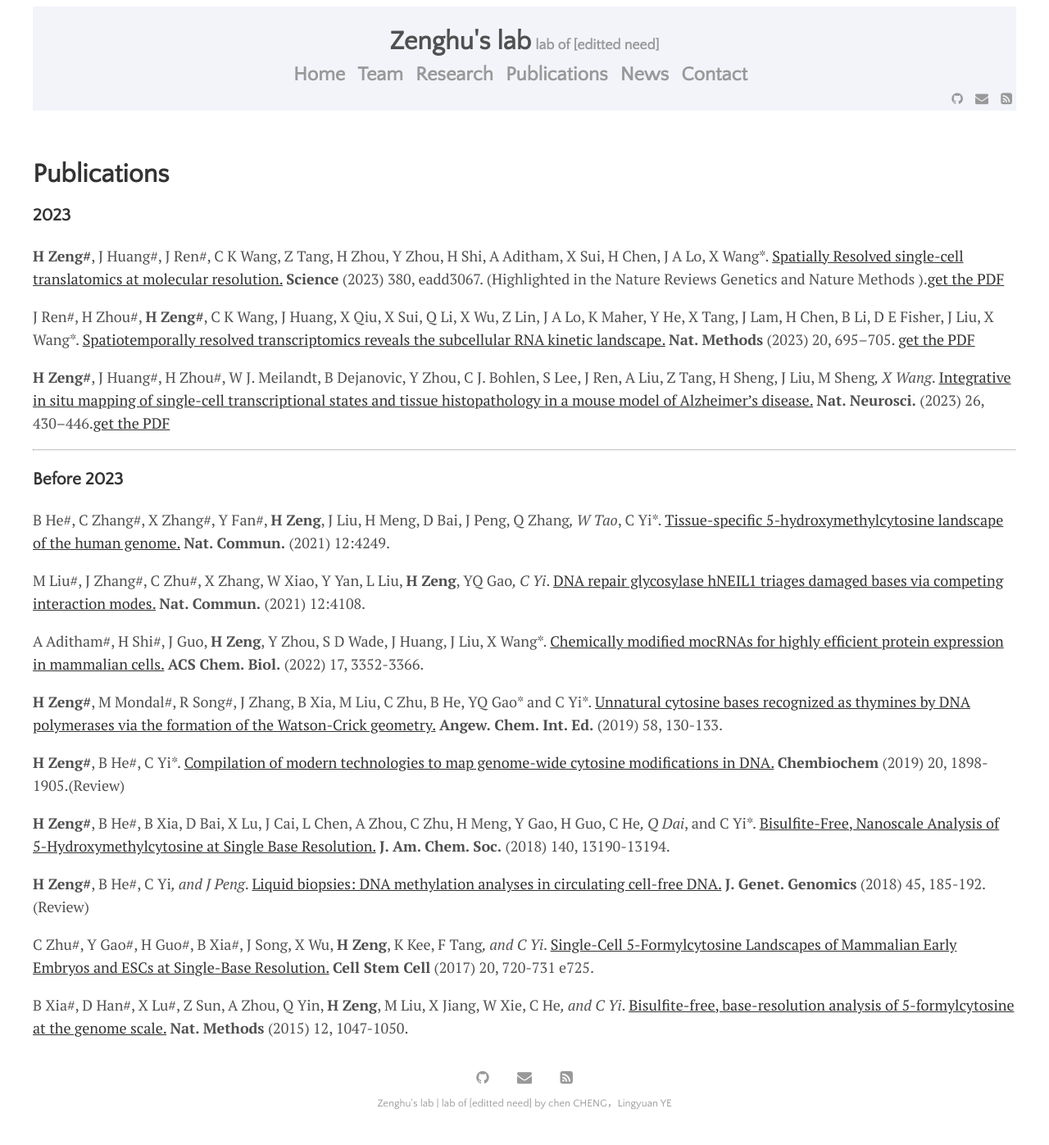
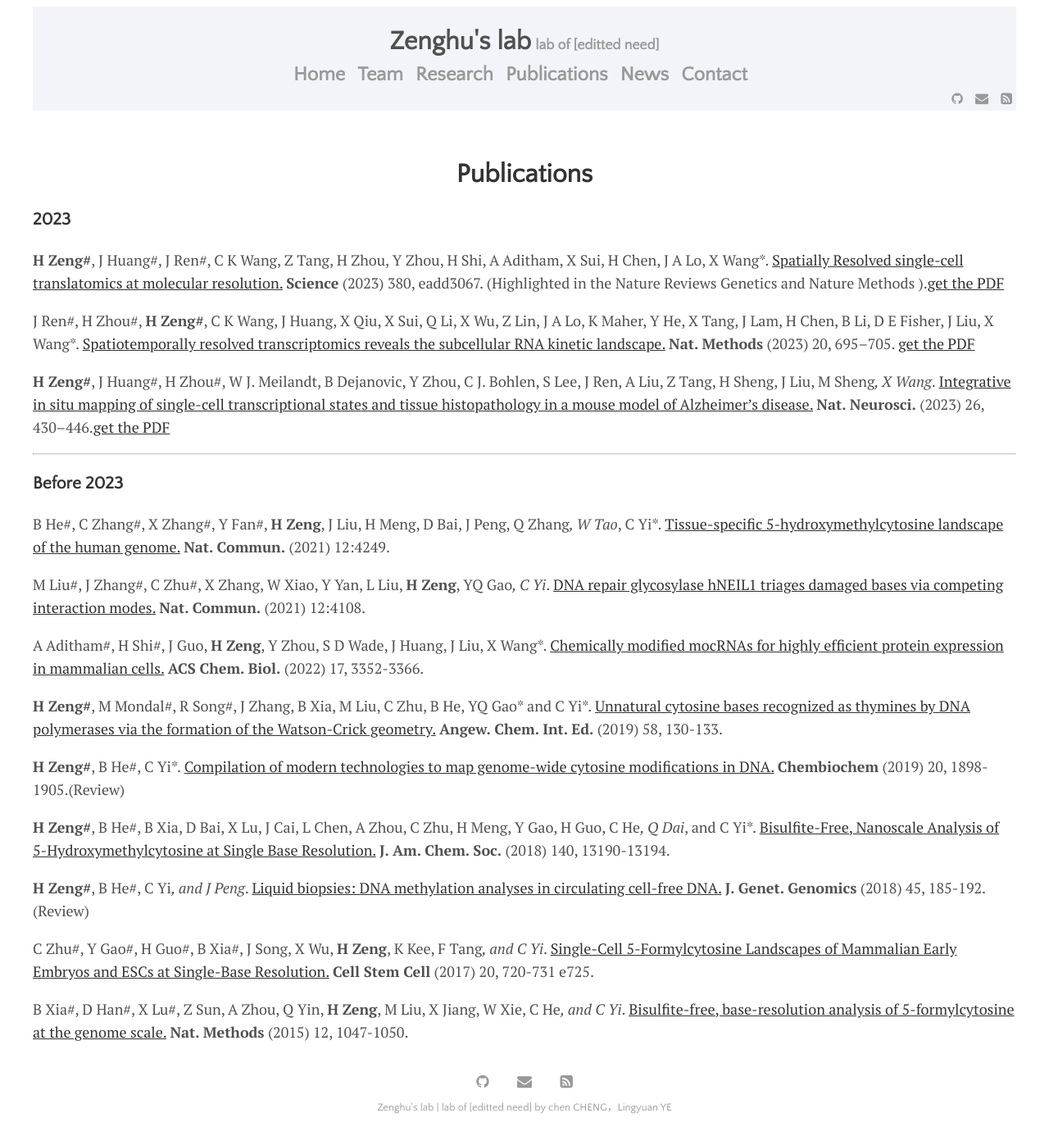
Before and after one commit to ZenghuPKU/zenghupku.github.io, a Jekyll site: the page built from menu/publications.md, in a window 1280 px wide. Shown: the whole page at 82% size. Built offline with Jekyll 4.4.1, drawn with Linux system fonts in a browser that asks for light colours.

Commit message:
Update publications.md

```diff
--- a/menu/publications.md
+++ b/menu/publications.md
@@ -1,8 +1,10 @@
 ---
 layout: page
-title: Publications
+title:
 permalink: /publications
 ---
+
+<h1 align="center">Publications</h1>
 
 ### 2023
 **H Zeng#**, J Huang#, J Ren#, C K Wang, Z Tang, H Zhou, Y Zhou, H Shi, A Aditham, X Sui, H Chen, J A Lo, X Wang*. [Spatially Resolved single-cell translatomics at molecular resolution.](https://www.science.org/doi/10.1126/science.add3067)  **Science** (2023) 380, eadd3067. (Highlighted in the  Nature Reviews Genetics and  Nature Methods ).[get the PDF]({{ site.url }}/assets/science.add3067.pdf)
```
